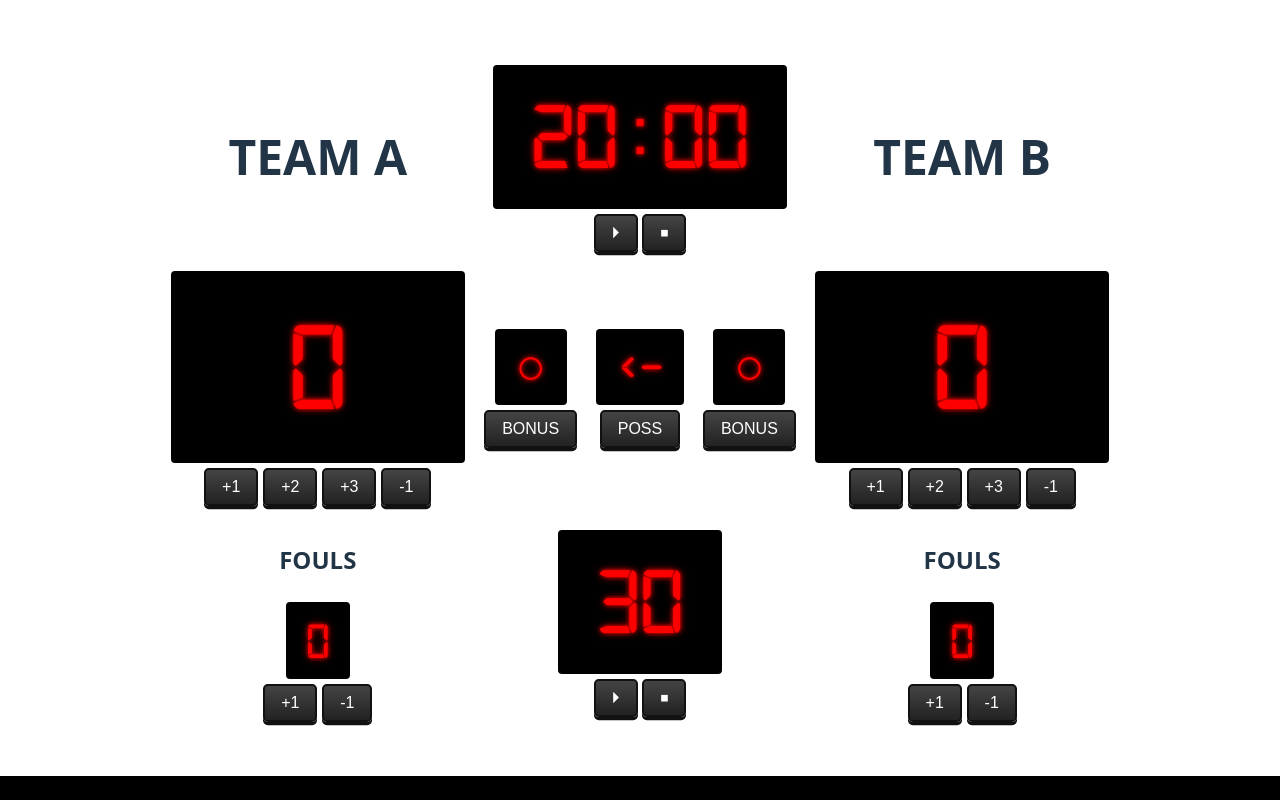
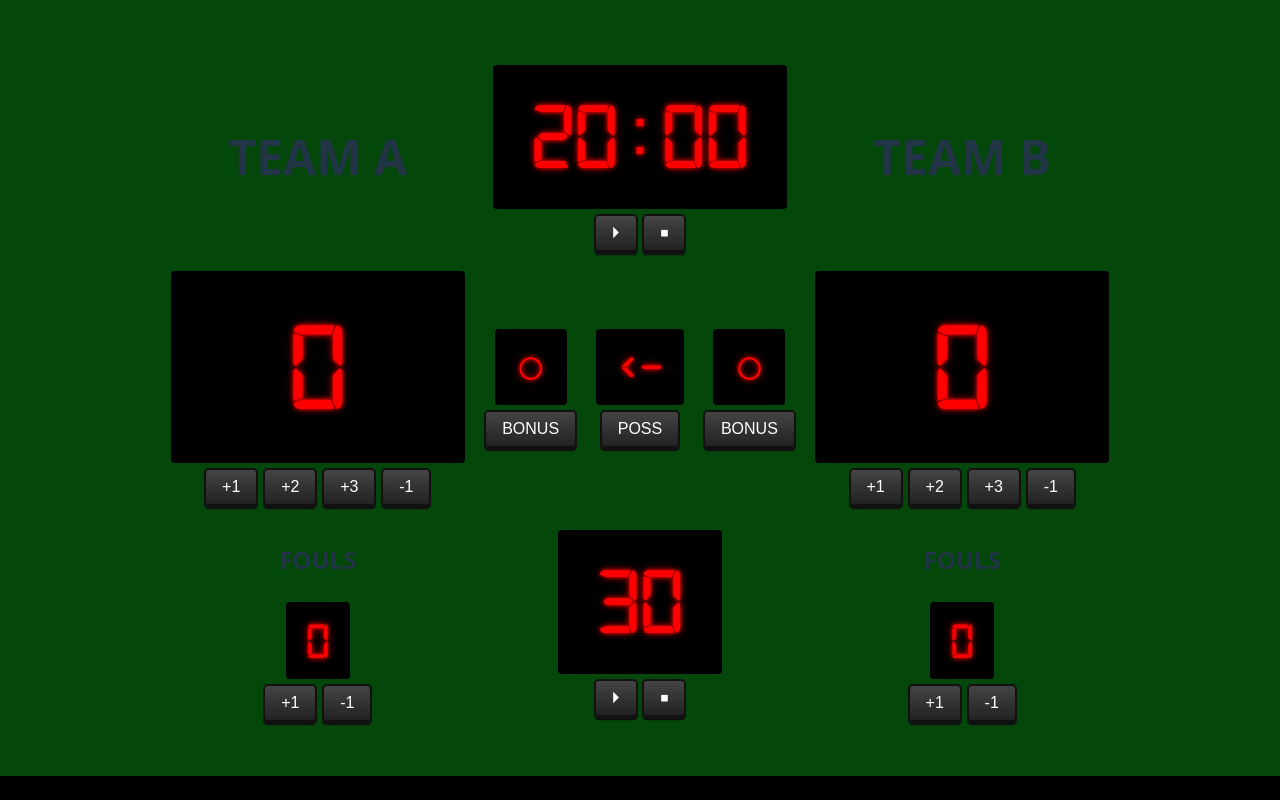
Before and after one commit to burkepeterson02/my-app, a React (Vite) app: page / in a window 1280 px wide. Built offline with nearby package versions, Linux system fonts and the light colour scheme; no server answers.

Commit message:
fixed color

```diff
--- a/src/App.css
+++ b/src/App.css
@@ -8,6 +8,7 @@
   margin: 0 auto;
   padding: 1rem;
   text-align: center;
+  background-color: #04470a;
 }
 
 .grid-container {
@@ -147,6 +148,7 @@ button {
 html, body {
   max-width: 100vw;
   overflow-x: hidden;
+  background-color: #04470a;
 }
 
 @media (max-width: 600px) {
```
